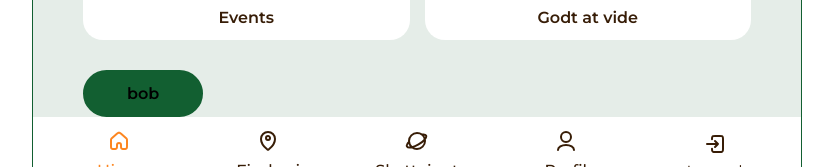
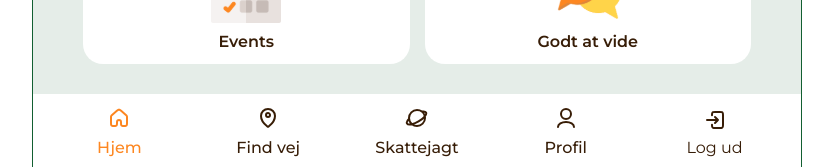
Before and after one commit to alvihelene/Geografiskhave-FE-alvitest, a React (Vite) app: page / in a window 1280 px wide. Shown: the part 676-843 px from the top of the page, without its empty margins (223-1056 px from the left). Built offline with nearby package versions, Linux system fonts and the light colour scheme.

Commit message:
treasureHunt directes to treasure hunt start page

```diff
--- a/src/components/shared/buttons/button.tsx
+++ b/src/components/shared/buttons/button.tsx
@@ -4,7 +4,9 @@ import "./button.scss"
 
 const Button = ({ text, size, color, onClick }: IButton) => {
   return (
-    <button className={`defButton ${size=="small"? "smallBoldText": "bold"} ${size} ${color}`}>{text}</button>
+    <button className={`defButton ${size=="small"? "smallBoldText": "bold"} ${size} ${color}`}
+    onClick={onClick}
+    >{text}</button>
   );
 };
 
--- a/src/components/shared/treasureHuntHomePage/treasureHunt.tsx
+++ b/src/components/shared/treasureHuntHomePage/treasureHunt.tsx
@@ -1,8 +1,16 @@
+import { useNavigate } from "react-router-dom";
 import "./treasureHunt.scss";
 
+
+
 const TreasureHunt = () => {
+  const navigate = useNavigate();
+  const handleClick = () => {
+    navigate("/skattejagt");
+  }
+
   return (
-    <div className="TreasureHunt">
+    <div className="TreasureHunt" onClick={() => {handleClick}}>
       <div className="TreasureHunt_Container">
 
         <div className="TreasureHunt_ImageContainer">
--- a/src/pages/HomePage/HomePage.tsx
+++ b/src/pages/HomePage/HomePage.tsx
@@ -34,9 +34,6 @@ const HomePage = () => {
             icon={FAQ}
             link="https://geografiskhave.dk/godt-at-vide/"/>
           </div>
-          <Button
-          text="bob"
-          onClick={() => {console.log("bob")}}/>
         </div>
       </div>
     </div>
```
